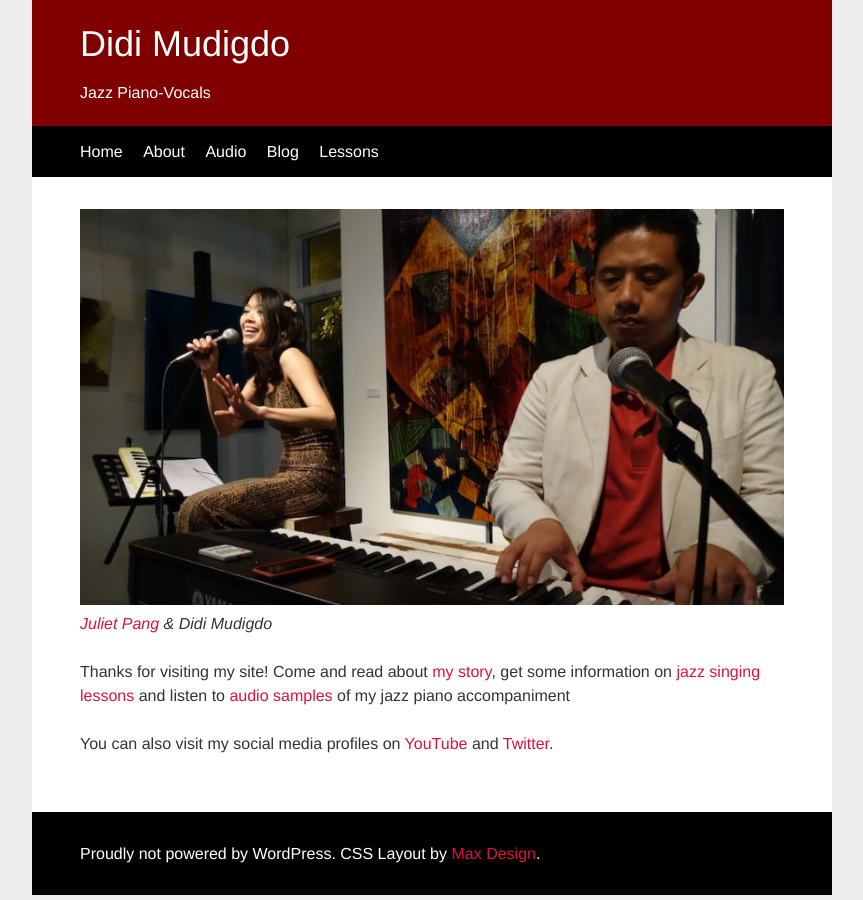
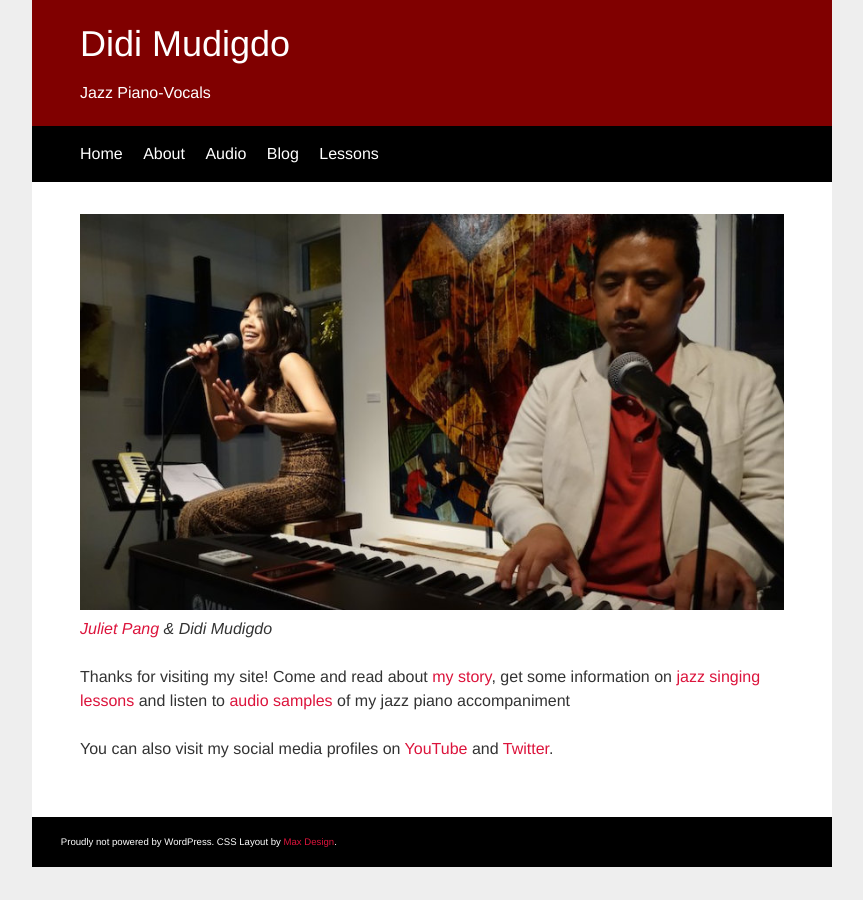
Before and after one commit to didijazz/didijazz.github.io, a Jekyll site: the page built from index.html, in a window 1280 px wide. Shown: the whole page, without its empty margins (208-1071 px from the left). Built offline with Jekyll 4.4.1, drawn with Linux system fonts in a browser that asks for light colours.

Commit message:
Update main.css

```diff
--- a/css/main.css
+++ b/css/main.css
@@ -69,6 +69,11 @@ a:focus { color: black; }
 a:hover { color: gold; }
 a:active { color: red; }
 
+li
+{
+	line-height: 1.5;
+}
+
 /* -----------------------
 Layout styles
 ------------------------*/
@@ -102,6 +107,7 @@ Layout styles
 	color: #fff;
 	background: #000;
 	padding: 1em 1.25em;
+        font-size: .6em;
 }
 
 /* -----------------------
```
